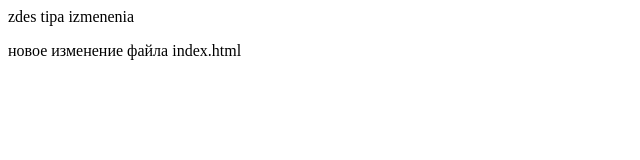
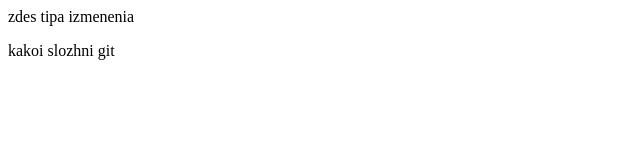
Before and after one commit to Jacobpd/for-test, a plain HTML site: page index.html in a window 1280 px wide. Shown: the whole page, without its empty margins (0-640 px from the left). Drawn offline with Linux system fonts and the light colour scheme.

Commit message:
first commit

```diff
--- a/index.html
+++ b/index.html
@@ -8,6 +8,6 @@
 <body>
 	<script src="js/main.js"></script>
 	zdes tipa izmenenia
-	<p>новое изменение файла index.html</p>
+	<p>kakoi slozhni git</p>
 </body>
 </html>
```
